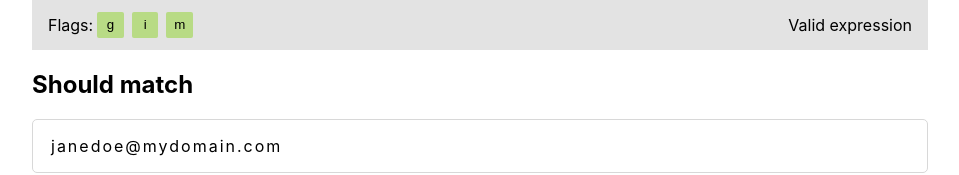
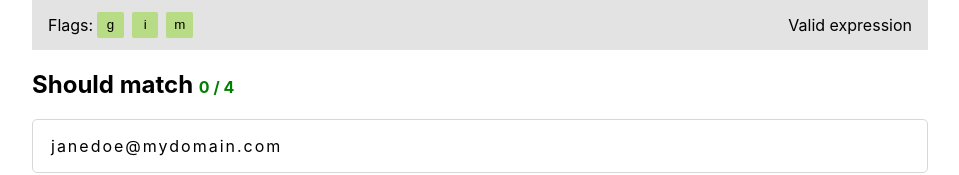
Before and after one commit to daque-dev/racegex, a React (Create React App) app: page / in a window 1280 px wide. Shown: the part 221-396 px from the top of the page, without its empty margins (160-1119 px from the left). Built offline with nearby package versions, Linux system fonts and the light colour scheme.

Commit message:
Display points when matching suceeds

```diff
--- a/src/App.scss
+++ b/src/App.scss
@@ -127,3 +127,8 @@ form {
     background: #e0a9a9;
   }
 }
+
+h2 .score {
+  font-size: 1rem;
+  color: green;
+}
--- a/src/RegexTests.tsx
+++ b/src/RegexTests.tsx
@@ -65,7 +65,16 @@ function RegexTests({ regex, children }: RegexTestProps) {
     <>
       <p>{tests.description}</p>
       {children}
-      <h2>Should match</h2>
+      <h2>
+        Should match{" "}
+        <span className="score">
+          {(tests.visible["should-match"] as IndividualTest[]).reduce(
+            (acc, cur) => (cur.success ? acc + 1 : acc),
+            0
+          )}{" "}
+          / {tests.visible["should-match"].length}
+        </span>
+      </h2>
       {(tests.visible["should-match"] as IndividualTest[]).map((test) => (
         <div
           className={
```
